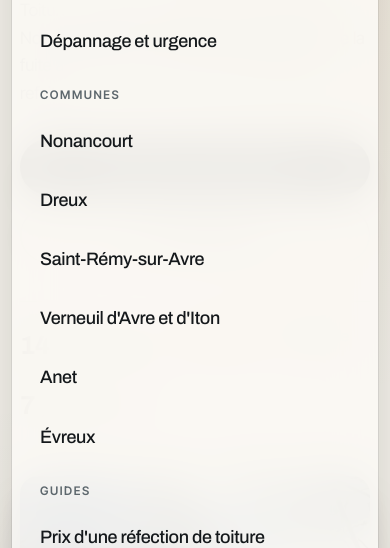
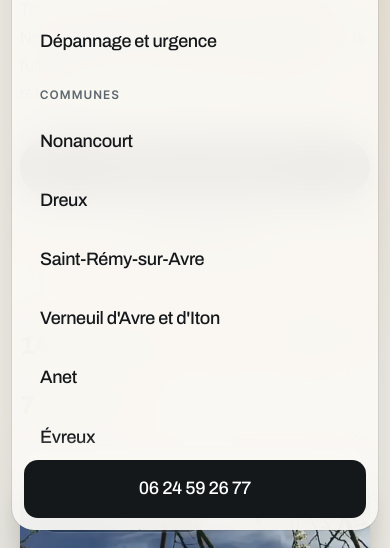
Before and after one commit to netfox-agency/mirauxwesley, a plain HTML site: page index.html in a window 390 px wide. Both pictures are taken after a click on the button "Ouvrir le menu". Shown: the part 296-844 px from the top of the page. Drawn offline with Linux system fonts and the light colour scheme.

Commit message:
Corrige le menu mobile, devenu inutilisable
Le site est passé de 11 à 34 pages sans que le tiroir de navigation soit
revérifié. Sur un écran de 812 px, il mesurait 2 073 px, ne défilait pas,
et les vingt derniers liens sortaient de l'écran : injoignables au doigt,
bouton d'appel compris.

Hauteur maximale calc(100dvh - 96px), défilement interne, chaînage de
défilement contenu, et le bouton d'appel collé en bas du tiroir pour
rester atteignable quelle que soit la position. La page derrière est
bloquée pendant l'ouverture pour que le doigt entraîne le menu et non
le fond.

Vérifié à 375 px : tiroir 716 px, zéro débordement, 32 liens tous
atteignables, bouton d'appel cliquable au hit-testing, aucune cible
sous 40 px.

Co-Authored-By: Claude Opus 5 <noreply@anthropic.com>

```diff
--- a/assets/app.js
+++ b/assets/app.js
@@ -121,7 +121,11 @@
   function setDrawer(open) {
     burger.setAttribute('aria-expanded', String(open));
     drawer.hidden = !open;
+    // le tiroir défile tout seul : on bloque la page derrière pour éviter
+    // que le doigt entraîne le fond au lieu du menu
+    document.body.classList.toggle('lock', open);
     burger.setAttribute('aria-label', open ? 'Fermer le menu' : 'Ouvrir le menu');
+    if (open) drawer.scrollTop = 0;
   }
   burger.addEventListener('click', function () {
     setDrawer(burger.getAttribute('aria-expanded') !== 'true');
--- a/assets/style.css
+++ b/assets/style.css
@@ -190,6 +190,10 @@ p{margin:0}
 .drawer[hidden]{display:none}
 .drawer{
   position:fixed;inset:78px 12px auto 12px;z-index:99;border-radius:22px;
+  /* 34 pages au menu : sans hauteur maximale ni défilement, les derniers
+     liens sortent de l'écran et deviennent inatteignables au doigt. */
+  max-height:calc(100dvh - 96px);overflow-y:auto;-webkit-overflow-scrolling:touch;
+  overscroll-behavior:contain;
   background:rgba(250,248,244,.94);
   -webkit-backdrop-filter:saturate(180%) blur(22px);backdrop-filter:saturate(180%) blur(22px);
   box-shadow:0 0 0 1px rgba(20,24,27,.07),0 24px 60px rgba(20,24,27,.16);
@@ -200,7 +204,10 @@ p{margin:0}
 .drawer a{padding:14px 16px;border-radius:14px;font-size:18px;font-weight:500;
   font-family:var(--f-dis);letter-spacing:-.02em}
 .drawer a:active{background:rgba(20,24,27,.06)}
-.drawer__tel{margin-top:6px;background:var(--ink);color:#fff;text-align:center;font-weight:700}
+.drawer__tel{
+  position:sticky;bottom:0;margin-top:8px;background:var(--ink);color:#fff;
+  text-align:center;font-weight:700;box-shadow:0 -10px 16px rgba(250,248,244,.9);
+}
 
 /* --------------------------------------------------- hero ------------- */
 .hero{padding:clamp(112px,16vw,168px) 0 clamp(40px,6vw,70px);position:relative}
```
